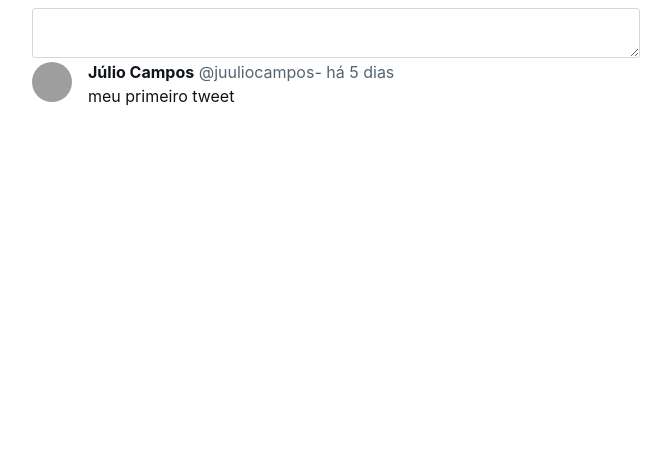
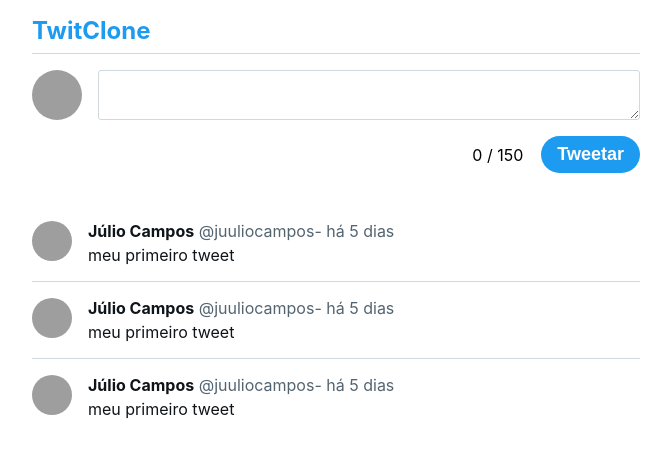
Before and after one commit to JuulioCampos/reactJs-TwitterLayout, a React (Create React App) app: page / in a window 1280 px wide. Shown: the top 454 px of the page, without its empty margins (304-975 px from the left). Built offline with nearby package versions, Linux system fonts and the light colour scheme; no server answers; grey boxes are pictures that could not be loaded.

Commit message:
integrando os dados da api

```diff
--- a/package.json
+++ b/package.json
@@ -6,9 +6,11 @@
     "@testing-library/jest-dom": "^5.16.2",
     "@testing-library/react": "^12.1.4",
     "@testing-library/user-event": "^13.5.0",
+    "axios": "^0.26.1",
     "react": "^17.0.2",
     "react-dom": "^17.0.2",
     "react-scripts": "5.0.0",
+    "swr": "^1.2.2",
     "web-vitals": "^2.1.4"
   },
   "scripts": {
--- a/src/data/hooks/pages/useIndex.page.js
+++ /dev/null
@@ -1,3 +0,0 @@
-export function useIndex() {
-
-}
--- /dev/null
+++ b/src/data/hooks/useIndex.page.js
@@ -0,0 +1,45 @@
+import { useApi } from "./userApis";
+import { mutate } from "swr";
+import { useState, useMemo } from "react";
+import { ApiService } from "../services/ApiService";
+
+export function useIndex() {
+    const maxTextLength = 125,
+    user = {
+        name: 'Júlio Campos',
+        username: 'juuliocampos',
+        pictue: 'https://github.com/juuliocampos.png'
+    },
+    [text, setText] = useState(''),
+    tweetsList = useApi('tweets').data,
+    sortedTweetList = useMemo(() => {
+       return  (tweetsList || []).sort((a, b)=> (a.data.date < b.data.date ? -1 : 1))
+    }, [tweetsList])
+
+
+function onTextChange(event){
+    const text = event.target.value;
+    if (text.length <= maxTextLength) {
+        setText(text);
+    }
+}
+async function sendTweet(){
+    await ApiService.post('tweets', {
+        data: {
+            user,
+            text,
+            date: new Date().toISOString()
+        }
+    })
+    setText('');
+    mutate('tweets')
+}
+    return {
+        user,
+        text,
+        onTextChange,
+        maxTextLength,
+        sendTweet,
+        sortedTweetList
+    };
+}
--- /dev/null
+++ b/src/data/hooks/userApis.js
@@ -0,0 +1,12 @@
+import { ApiService } from '../services/ApiService';
+import useSWR from 'swr';
+
+export function useApi(endPoint, config){
+  const { data, error } = useSWR(endPoint,  async (url)=> {
+      const response = await ApiService(url, config);
+
+      return response.data
+  });
+
+    return { data, error};
+}
--- /dev/null
+++ b/src/data/services/ApiService.js
@@ -0,0 +1,10 @@
+import axios from 'axios';
+
+const url = 'http://localhost:3002/api'
+
+export const ApiService = axios.create({
+    baseURL: url,
+    headers: {
+        'Content-Type': 'application/json'
+    }
+})
--- a/src/ui/pages/index.jsx
+++ b/src/ui/pages/index.jsx
@@ -1,4 +1,4 @@
-import { useIndex } from "../../data/hooks/pages/useIndex.page";
+import { useIndex } from "../../data/hooks/useIndex.page";
 import Tweet from "../components/inputs/data-display/tweet/tweet";
 import TextInput from "../components/inputs/TextInput/TextInput";
 import styles from '../styles/pages/index.module.css';
@@ -13,11 +13,40 @@ const tweet = {
    }
 }
 export default function Index() {
-    useIndex();
+    const {
+        user,
+        text,
+        onTextChange,
+        maxTextLength,
+        sendTweet,
+        sortedTweetList
+     } = useIndex();
     return (
         <div>
-            <TextInput  />
-            <Tweet tweet={tweet}/>
+            <h1 className={styles['page-title']}>TwitClone</h1>
+            <div className={styles['tweet-container']}>
+                <img className={styles['avatar']} src={user.pictue} alt={user.name} />
+                <TextInput  />
+            </div>
+            <div className={styles['button-container']}>
+                <div>
+                    0 / 150
+                </div>
+                <button className={styles['post-button']}>Tweetar</button>
+            </div>
+            <ul className={styles['tweet-list']}>
+                <li className={styles['tweet-list-item']}>
+                    <Tweet tweet={tweet}/>
+                </li>
+                <li className={styles['tweet-list-item']}>
+                    <Tweet tweet={tweet}/>
+                </li>
+                <li className={styles['tweet-list-item']}>
+                    <Tweet tweet={tweet}/>
+                </li>
+            </ul>
+
+
         </div>
     )
 }
--- a/src/ui/styles/pages/index.module.css
+++ b/src/ui/styles/pages/index.module.css
@@ -0,0 +1,55 @@
+.page-title {
+    font-size: 24px;
+    color: var(--primary);
+    border-bottom: 1px solid var(--border);
+    padding: 8px 0;
+    margin: 0 0 16px;
+}
+.tweet-container {
+    display: grid;
+    grid-template-columns: 50px  1fr;
+    gap: 16px;
+}
+.avatar {
+    width: 50px;
+    height: 50px;
+    border-radius: 100%;
+
+}
+.post-button {
+    background-color: var(--primary);
+    color: white;
+    border: none;
+    border-radius: 20px;
+    padding: 8px 16px;
+    font-size: 18px;
+    font-weight: bold;
+    cursor: pointer;
+}
+.post-button:hover {
+    opacity: 0.9;
+}
+.post-button:disabled {
+    background-color: var(--primary-light);
+    pointer-events: none;
+}
+.button-container {
+    display: grid;
+    grid-template-columns: repeat(2, auto);
+    justify-content: end;
+    align-items: center;
+    gap: 18px;
+    margin-top: 16px
+}
+.tweet-list {
+    list-style-type: none;
+    margin: 32px 0 ;
+    padding: 0;;
+}
+.tweet-list-item {
+    padding: 16px 0
+}
+
+.tweet-list-item:not(:last-child) {
+    border-bottom:  1px solid var(--border);
+}
```
Also changed, not shown: src/data/services/DateService.js (added, +35 -0 lines), 2 other files (tests, documents, lock files or other folders).
